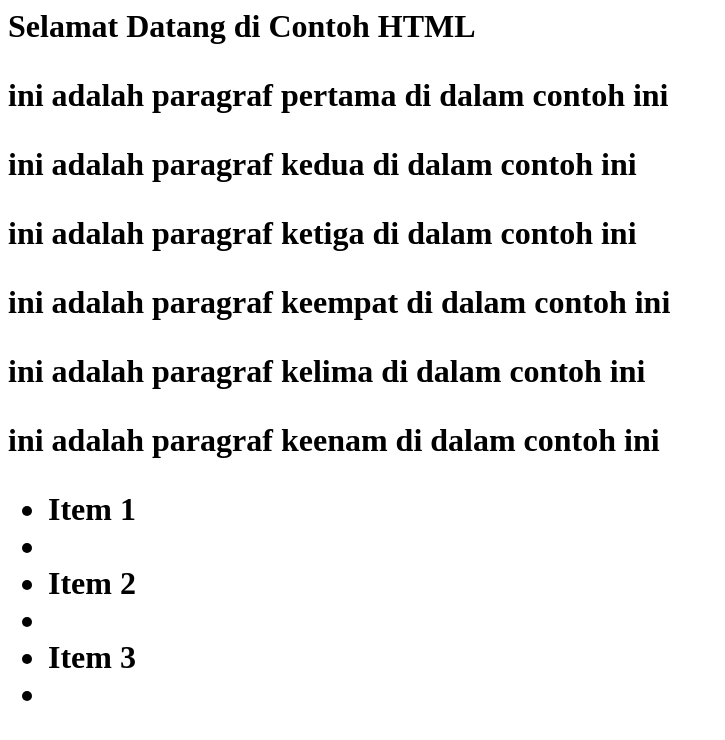
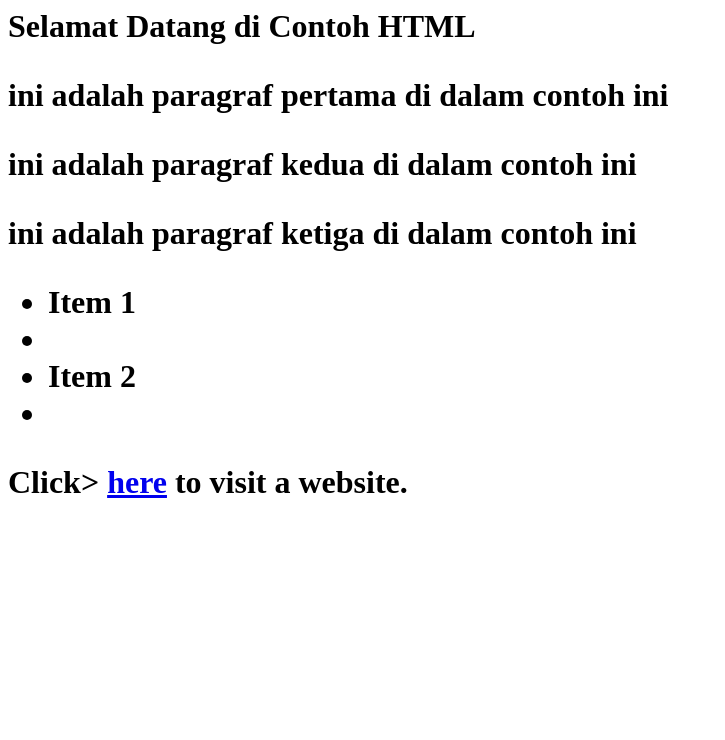
Before and after one commit to FarhanDudi/testlatihan, a plain HTML site: page index.html in a window 1280 px wide. Shown: the whole page, without its empty margins (0-725 px from the left). Drawn offline with Linux system fonts and the light colour scheme.

Commit message:
Delete and Update index.html
menghapus dan mengupdate

```diff
--- a/index.html
+++ b/index.html
@@ -7,15 +7,12 @@
       <p>ini adalah paragraf pertama di dalam contoh ini </p>
       <p>ini adalah paragraf kedua di dalam contoh ini</p>
        <p>ini adalah paragraf ketiga di dalam contoh ini</p>
-       <p>ini adalah paragraf keempat di dalam contoh ini</p>
-       <p>ini adalah paragraf kelima di dalam contoh ini</p>
-       <p>ini adalah paragraf keenam di dalam contoh ini</p>
 
        <ul>
           <li>Item 1<li>
           <li>Item 2 <li>
-          <li>Item 3 <li>
        </ul>
+       <p>Click> <a href="https://www.google.com">here</a> to visit a website.</p>
 
       </body>
 
```
